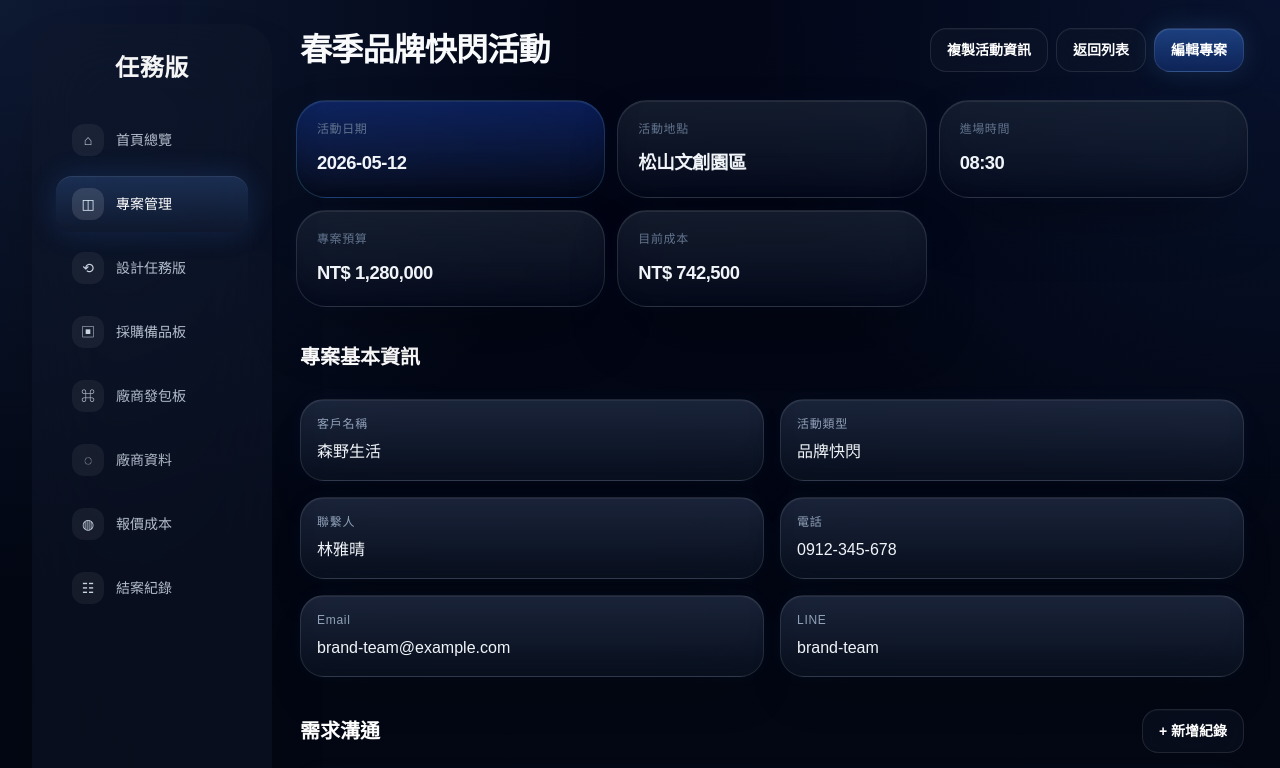
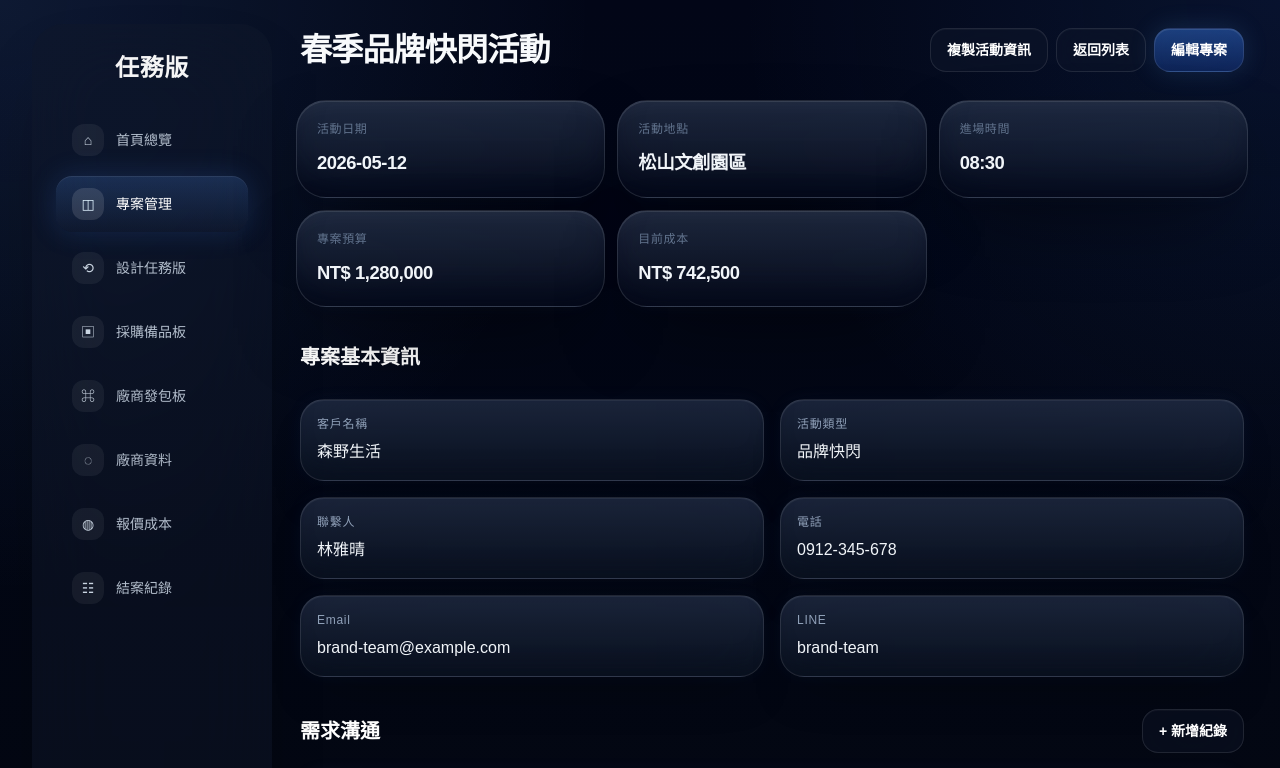
Before and after one commit to willy841/projectflow, a Next.js app in the folder project-mgmt/: page /blueprints/project-detail-v1 in a window 1280 px wide. Shown: the top 768 px of the page. Built offline with nearby package versions, Linux system fonts and the light colour scheme.

Commit message:
style: unify summary card color and increase depth

```diff
--- a/project-mgmt/src/app/blueprints/project-detail-v1/page.tsx
+++ b/project-mgmt/src/app/blueprints/project-detail-v1/page.tsx
@@ -115,11 +115,7 @@ export default function ProjectDetailBlueprintV1Page() {
             {summaryItems.map((item, index) => (
               <article
                 key={item.label}
-                className={`rounded-[30px] p-5 shadow-[0_30px_70px_-30px_rgba(0,0,0,0.62),0_0_20px_rgba(96,165,250,0.04),inset_0_1px_0_rgba(255,255,255,0.08),inset_0_-24px_36px_-24px_rgba(2,6,23,0.96)] ${
-                  index === 0
-                    ? 'border border-sky-300/16 bg-[linear-gradient(180deg,rgba(29,78,216,0.34),rgba(15,23,42,0.46))] backdrop-blur-2xl'
-                    : 'border border-white/10 bg-[linear-gradient(180deg,rgba(30,41,59,0.62),rgba(15,23,42,0.42))] backdrop-blur-2xl'
-                }`}
+                className="rounded-[30px] border border-white/10 bg-[linear-gradient(180deg,rgba(36,48,72,0.76),rgba(14,22,39,0.52))] p-5 shadow-[0_34px_84px_-30px_rgba(0,0,0,0.72),0_10px_18px_-12px_rgba(15,23,42,0.5),inset_0_1px_0_rgba(255,255,255,0.1),inset_0_18px_28px_-20px_rgba(255,255,255,0.05),inset_0_-28px_44px_-24px_rgba(2,6,23,0.98)] backdrop-blur-[28px]"
               >
                 <p className="text-xs font-medium uppercase tracking-wider text-slate-500">{item.label}</p>
                 <p className="mt-3 text-[1.15rem] font-semibold tracking-tight text-slate-100">{item.value}</p>
```
